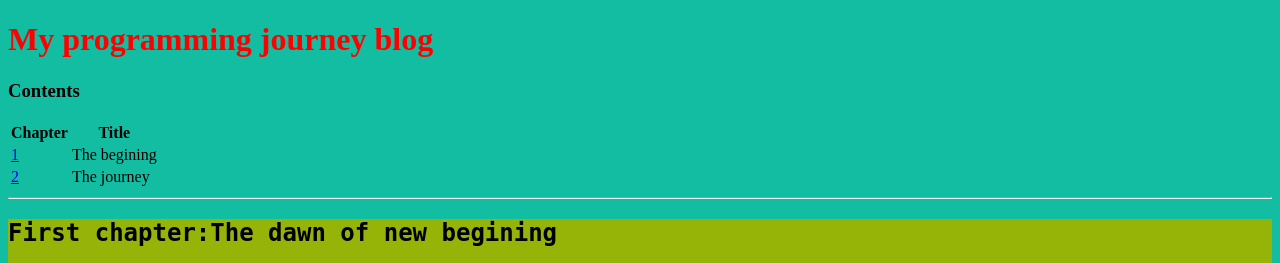
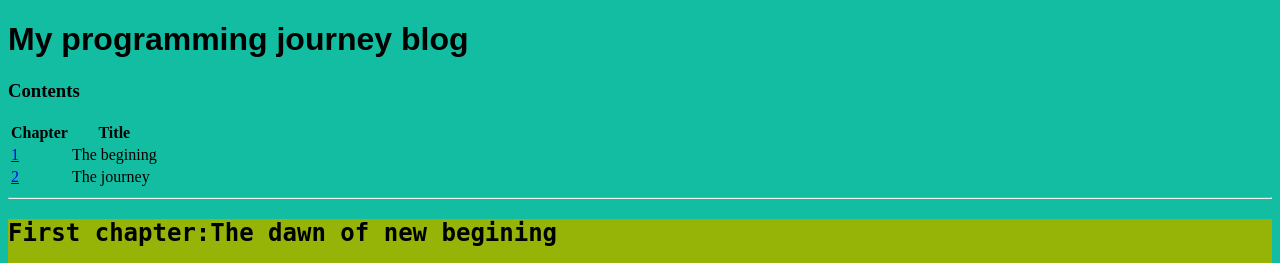
Before and after one commit to Jacknguyen4438/Jacknguyen4438.github.io, a plain HTML site: page index.html in a window 1280 px wide. Shown: the top 263 px of the page. Drawn offline with Linux system fonts and the light colour scheme.

Commit message:
change heading font

```diff
--- a/index.html
+++ b/index.html
@@ -5,7 +5,7 @@
         <title>Project: Blog</title>
         <style>
             h1{
-                color:red;
+               font-family: "fantasy", sans-serif;
             }
             body{
                 background-color:rgb(19, 189, 161);
```
